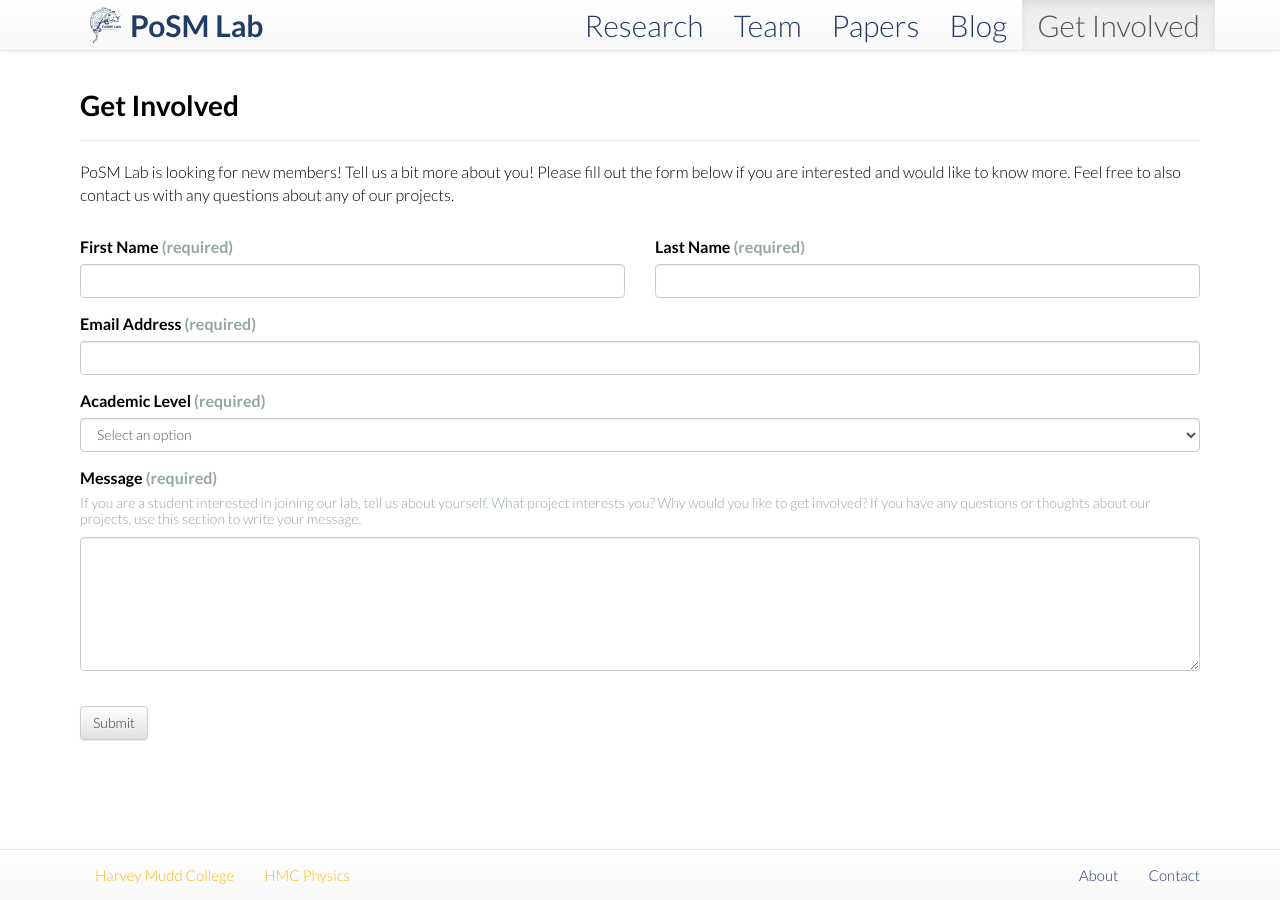
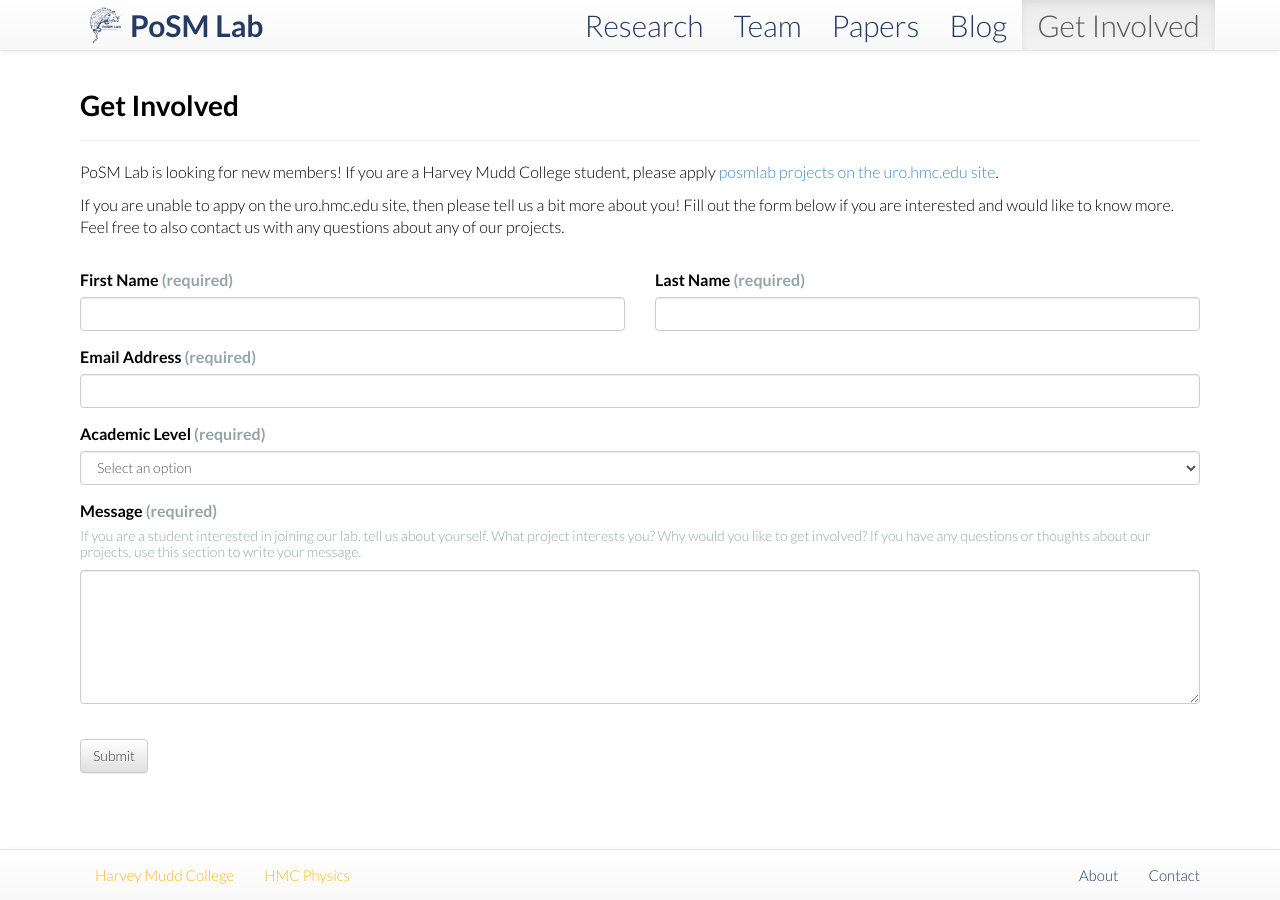
Before and after one commit to posmlab/posmlab.org, a Jekyll site: the page built from getinvolved.md, in a window 1280 px wide. Built offline with Jekyll 4.4.1, drawn with Linux system fonts in a browser that asks for light colours; nearby versions of some CDN libraries.

Commit message:
Update getinvolved.md

```diff
--- a/getinvolved.md
+++ b/getinvolved.md
@@ -8,7 +8,10 @@ tags: []
 ---
 {% include JB/setup %}
 
-PoSM Lab is looking for new members! Tell us a bit more about you! Please fill out the form below if you are interested and would like to know more. Feel free to also contact us with any questions about any of our projects.
+PoSM Lab is looking for new members! If you are a Harvey Mudd College student, please apply [posmlab projects on the uro.hmc.edu site](https://uro.hmc.edu/projects?search=posmlab).
+
+
+If you are unable to appy on the uro.hmc.edu site, then please tell us a bit more about you! Fill out the form below if you are interested and would like to know more. Feel free to also contact us with any questions about any of our projects.
 
 <div class="bigspacer"></div>
 
```
